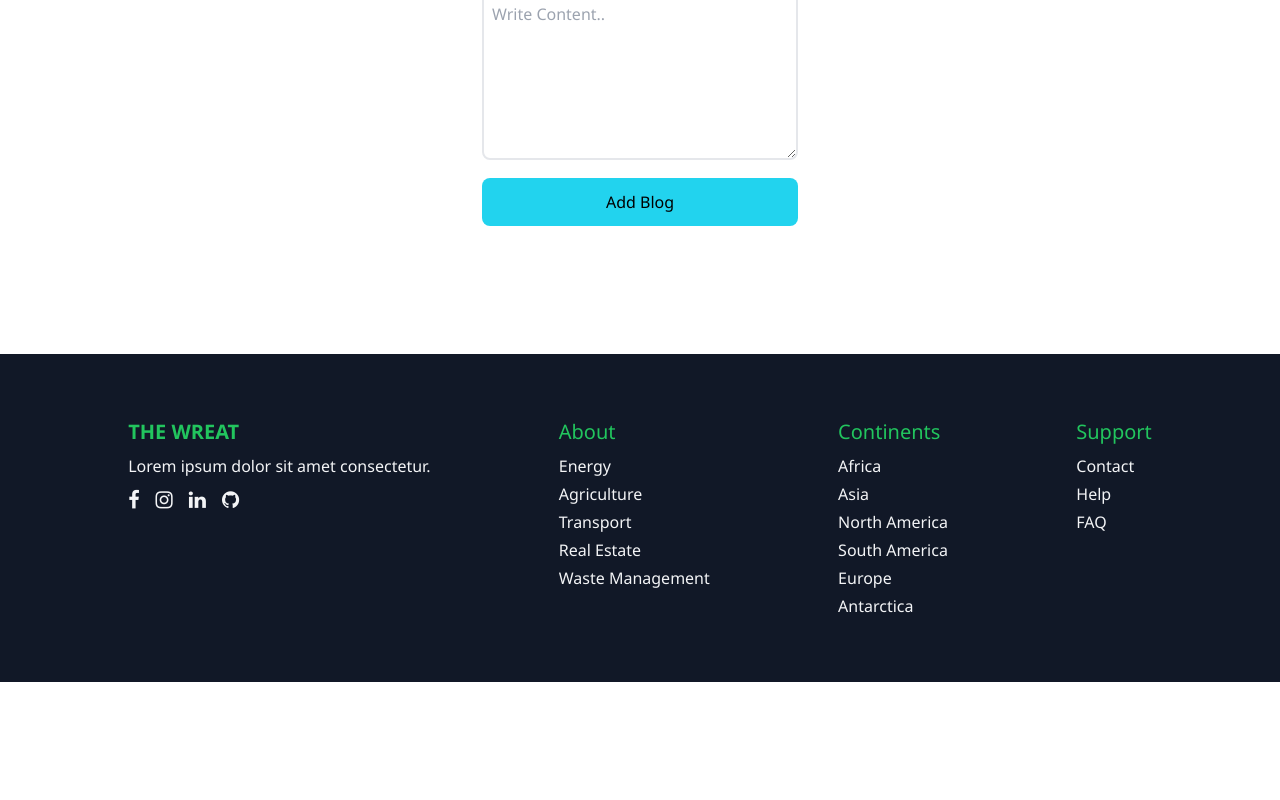
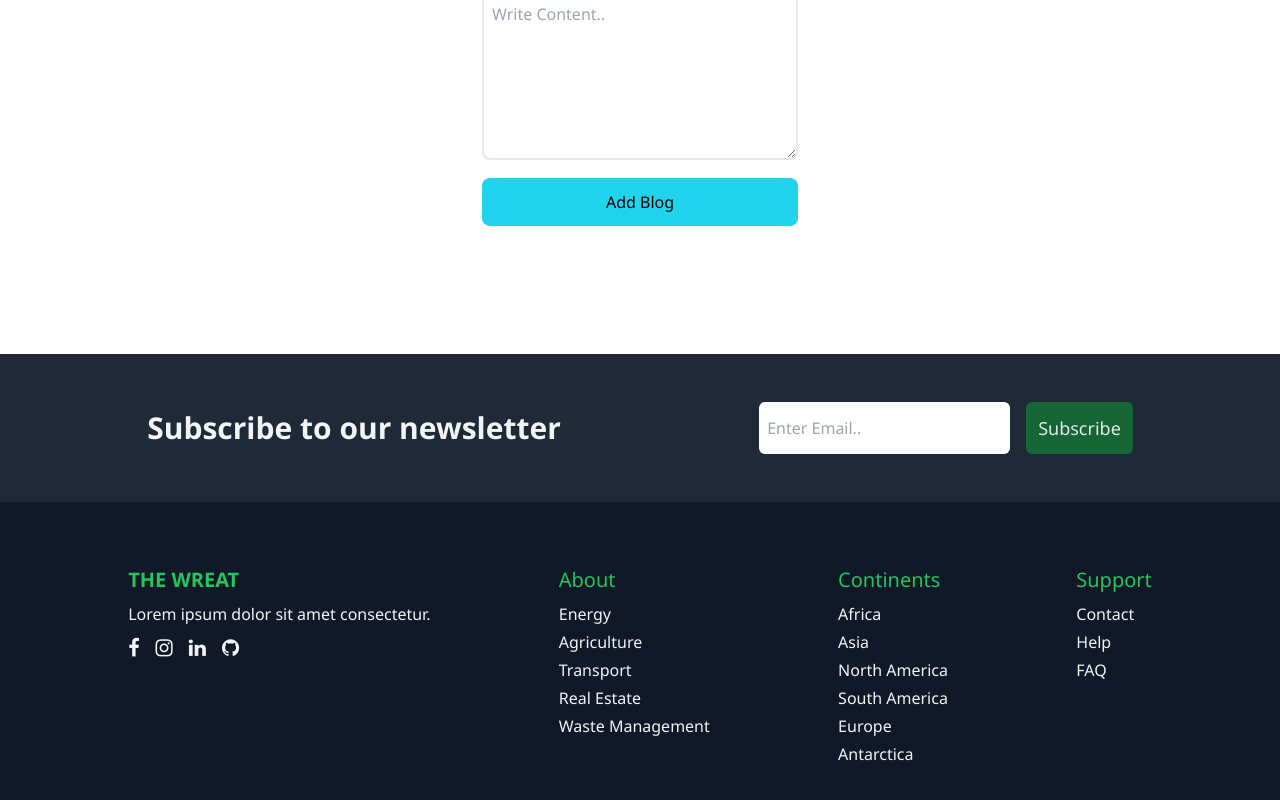
Before and after one commit to Andrew-Ochieng/the-wreat, a React (Create React App) app: page /create in a window 1280 px wide. Shown: the part 646-1446 px from the top of the page. Before the commit the page ends 1328 px from the top, so only its background shows below. Built offline with nearby package versions, Linux system fonts and the light colour scheme; no server answers.

Commit message:
add subcription styling

```diff
--- a/src/components/Subscribe.js
+++ b/src/components/Subscribe.js
@@ -1,6 +1,13 @@
 const Subscribe = () => {
     return (
-        <div>
+        <div className="bg-gray-800">
+            <div className="md:p-12 p-6 md:flex md:justify-around justify-center items-center ">
+                <h1 className="md:text-3xl text-2xl md:mb-0 mb-4 text-gray-100 font-semibold">Subscribe to our newsletter</h1>
+                <div className="md:flex space-x-4">
+                    <input type="text" className="pl-2 pr-3 py-3 rounded-md" placeholder="Enter Email.."/>
+                    <button className="bg-green-800 hover:bg-green-700 p-3 rounded-md md:text-lg font-medium text-gray-200">Subscribe</button>
+                </div>
+            </div>
 
         </div>
      );
```
